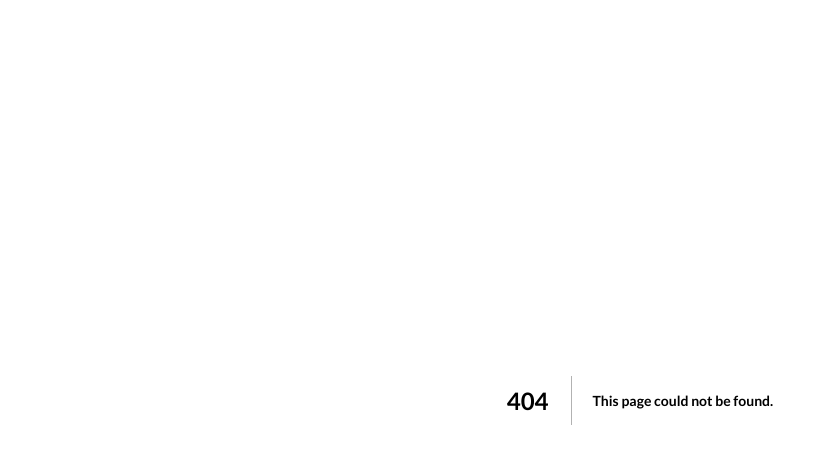
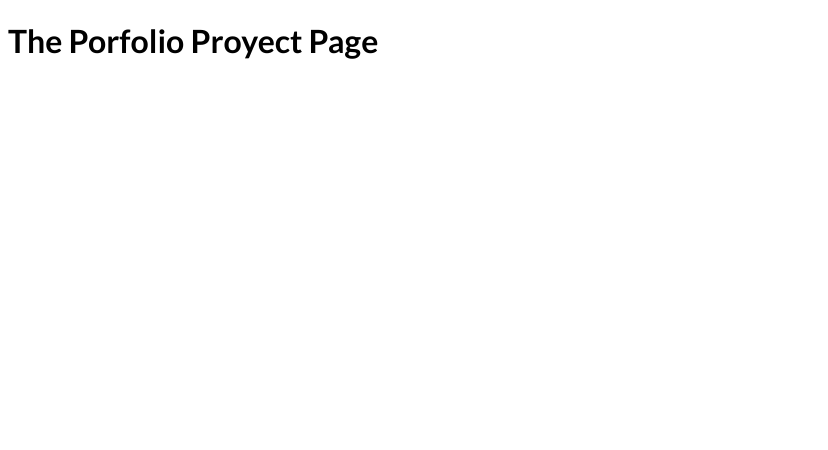
Before and after one commit to chlrobert93/NextJsPagesFileBasedRouting, a Next.js app: page /portfolio/1 in a window 1280 px wide. Before the commit this address had no page. Shown: the top 450 px of the page, without its empty margins (0-828 px from the left). Built offline with nearby package versions, Linux system fonts and the light colour scheme.

Commit message:
Agregando paths y raoutes dinamicos

```diff
--- /dev/null
+++ b/pages/portfolio/[proyectid].js
@@ -0,0 +1,10 @@
+function PorfolioProjectPage() {
+
+    return (
+        <div>
+            <h1>The Porfolio Proyect Page</h1>
+        </div>
+    );
+}
+
+export default PorfolioProjectPage;
```
